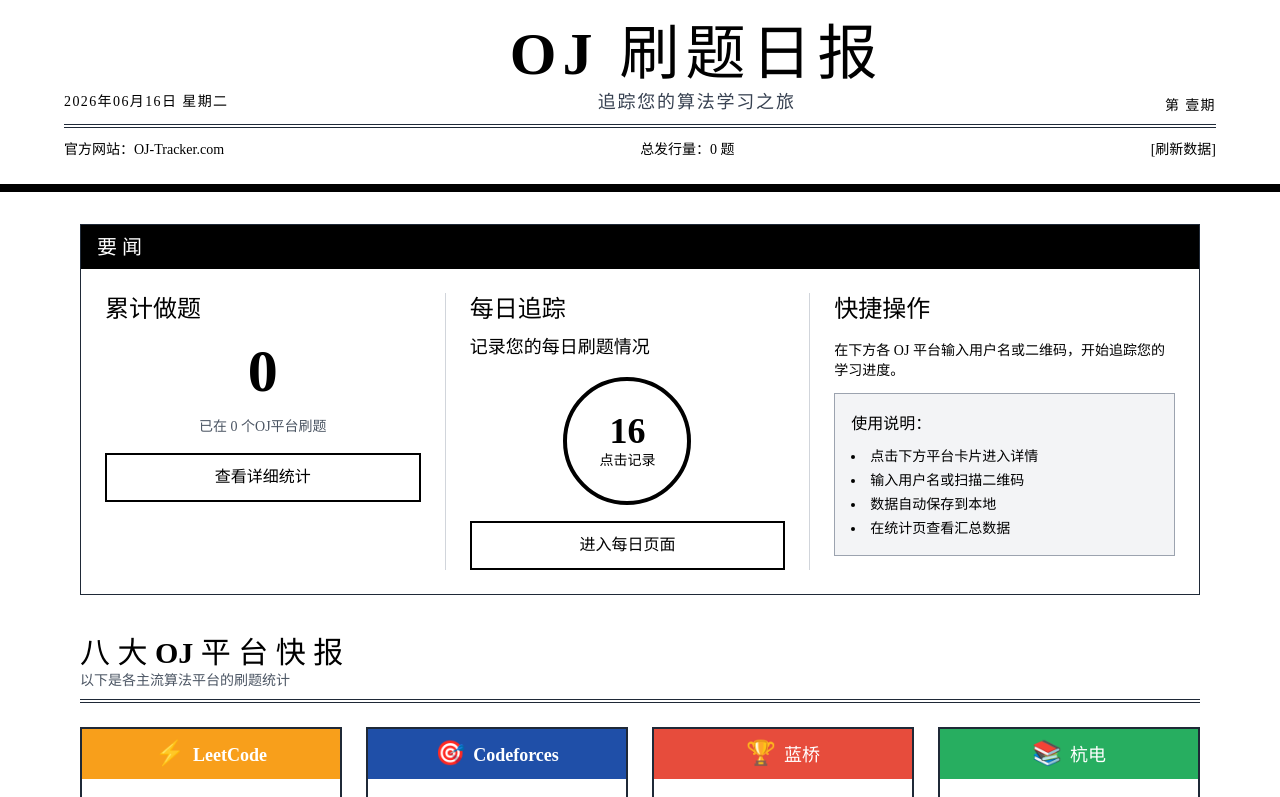
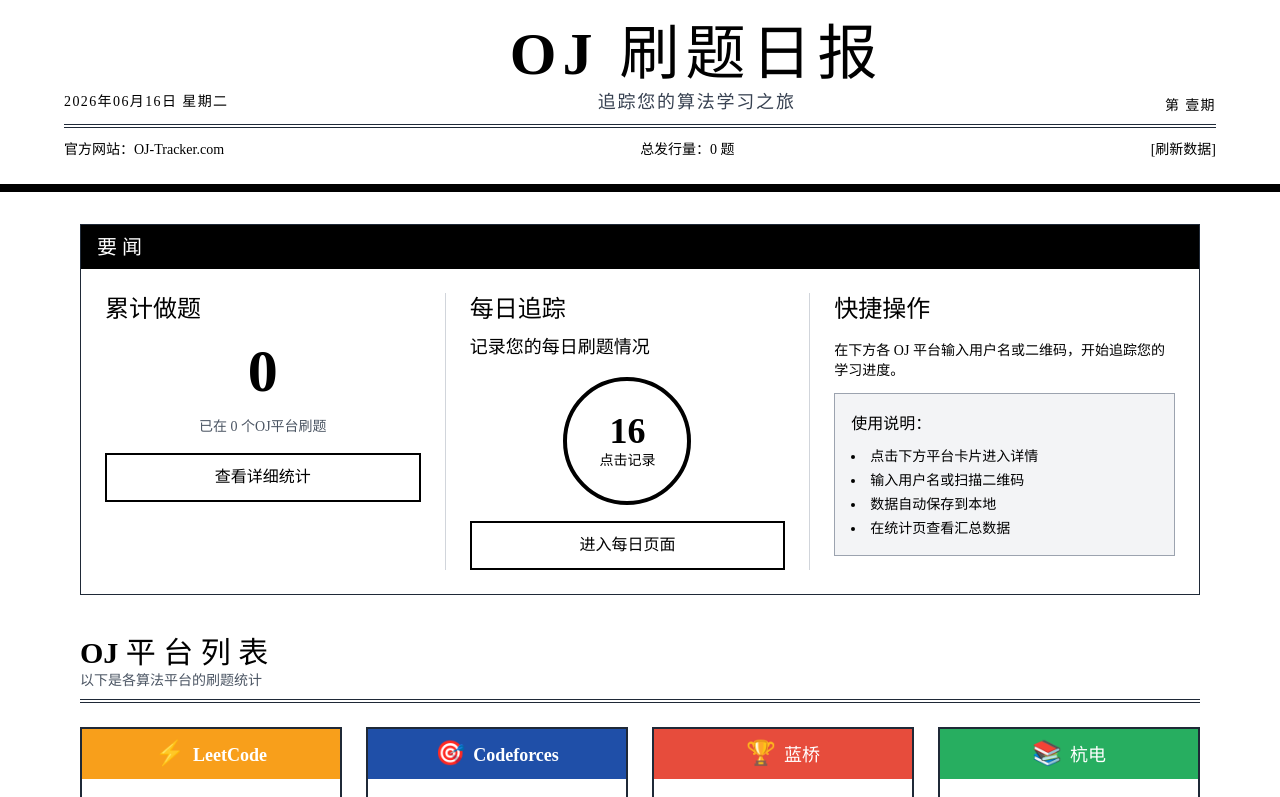
Before and after one commit to aaaaa11111dr/games, a Vue app: page / in a window 1280 px wide. Shown: the top 797 px of the page. Built offline with nearby package versions, Linux system fonts and the light colour scheme.

Commit message:
chore: 移除'八大OJ平台快报'标题，改为OJ平台列表

```diff
--- a/src/pages/HomePage.vue
+++ b/src/pages/HomePage.vue
@@ -158,8 +158,8 @@ function getFormattedDate(isoString: string) {
       <!-- 各 OJ 平台 -->
       <section class="mb-10">
         <div class="border-b-4 border-double border-gray-800 pb-2 mb-6">
-          <h2 class="text-3xl font-bold">八 大 OJ 平 台 快 报</h2>
-          <p class="text-sm text-gray-600">以下是各主流算法平台的刷题统计</p>
+          <h2 class="text-3xl font-bold">OJ 平 台 列 表</h2>
+          <p class="text-sm text-gray-600">以下是各算法平台的刷题统计</p>
         </div>
 
         <div class="grid grid-cols-1 md:grid-cols-2 lg:grid-cols-4 gap-6">
```
